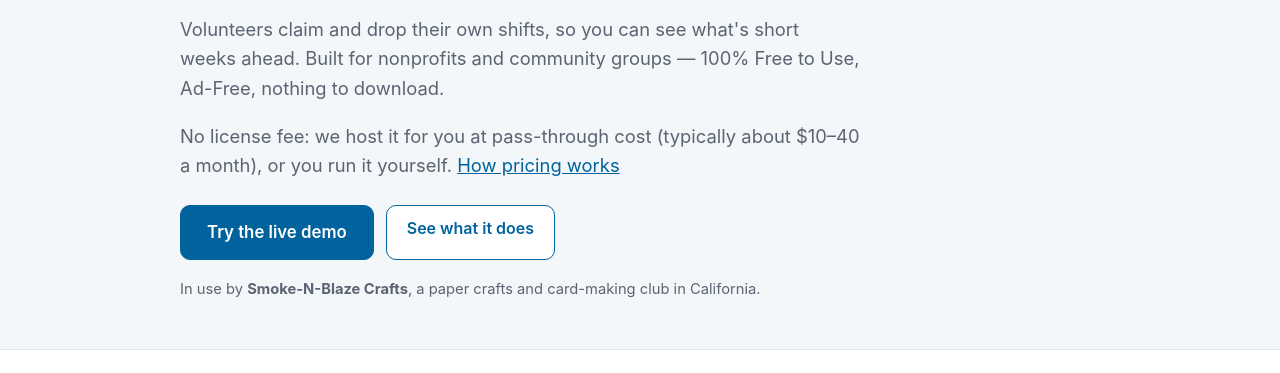
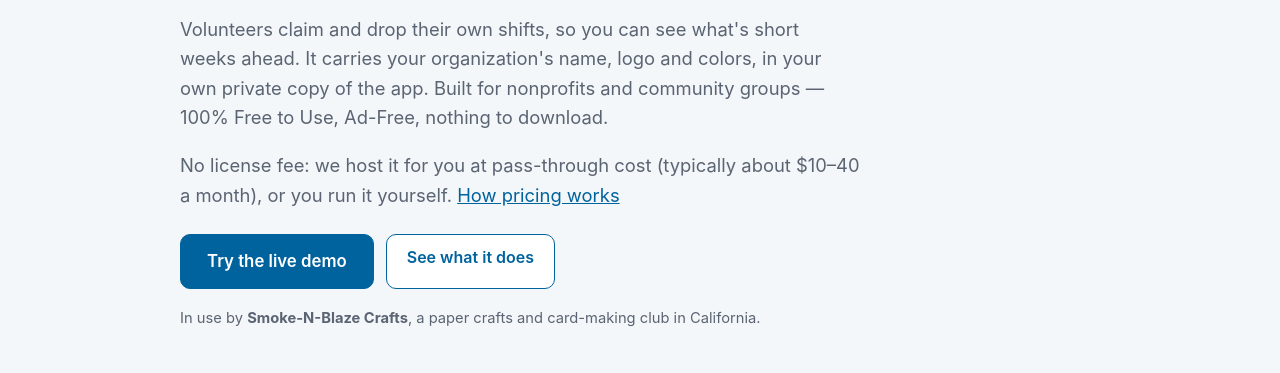
Before and after one commit to russmcfadden/atyourservices-site, a plain HTML site: page index.html in a window 1280 px wide. Shown: the part 233-606 px from the top of the page. Drawn offline with Linux system fonts and the light colour scheme.

Commit message:
Home: mention organization branding in the hero's first paragraph
Co-Authored-By: Claude Opus 5.5 <noreply@anthropic.com>

```diff
--- a/index.html
+++ b/index.html
@@ -106,6 +106,7 @@
       <h1>Simple Volunteer Scheduling Without the Spreadsheet Chaos.</h1>
       <p class="lead">
         Volunteers claim and drop their own shifts, so you can see what's short weeks ahead.
+        It carries your organization's name, logo and colors, in your own private copy of the app.
         Built for nonprofits and community groups — 100% Free to Use, Ad-Free, nothing to download.
       </p>
       <p class="lead">
```
